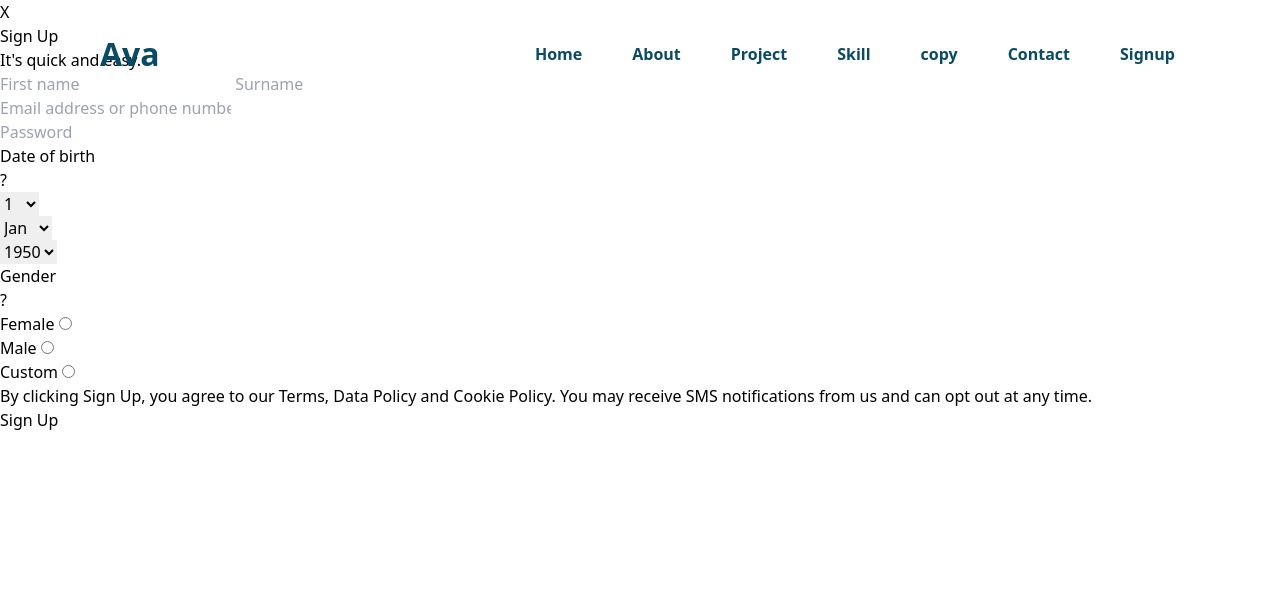
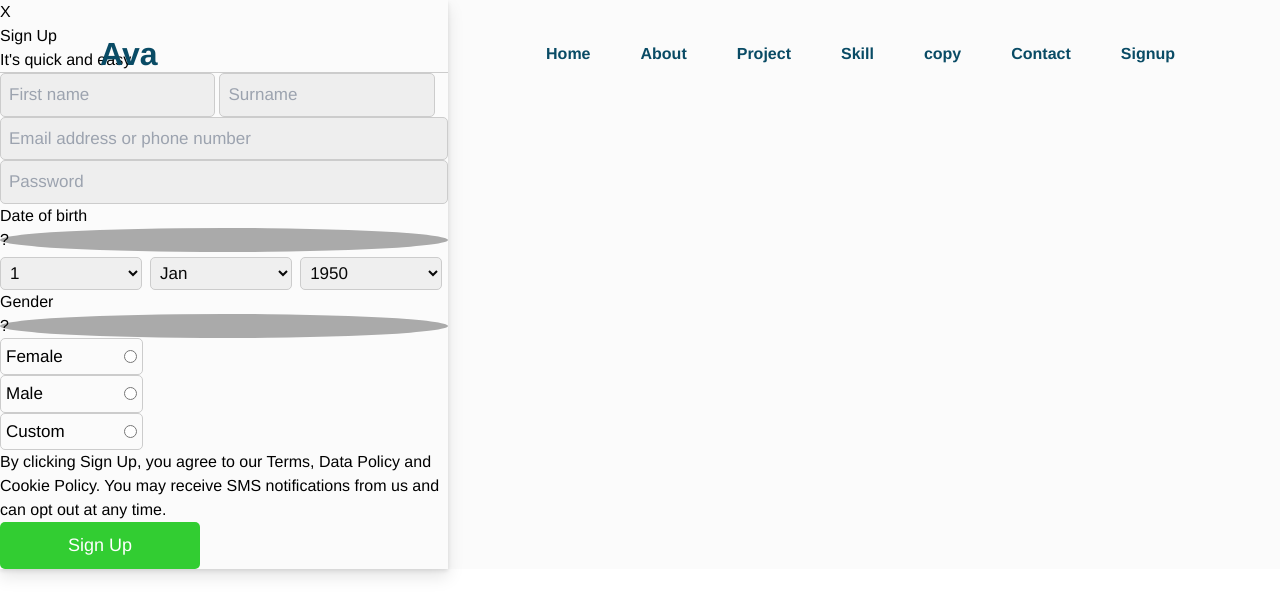
Before and after one commit to salma-anika/PortfolioSvelte, a SvelteKit app: page /signup in a window 1280 px wide. Shown: the top 616 px of the page. Built offline with nearby package versions, Linux system fonts and the light colour scheme.

Commit message:
signup page add some css ...

```diff
--- a/src/app.css
+++ b/src/app.css
@@ -149,3 +149,138 @@ div#skill h2{
 div#contact h2{
     font-family: 'Noto Serif', serif;
 }
+*{
+
+    margin: 0;
+    padding: 0;
+    box-sizing: border-box;
+    font-family: SFProDisplay-Regular, Helvetica, Arial, sans-serif;
+
+
+}
+
+
+.modal{
+
+    background-color: rgba(250,250,250,0.8);
+
+}
+.modal-signup{
+
+
+    max-width: 35%;
+
+    box-shadow: 0 2px 4px rgba(0,0,0,0.1),
+    0 8px 16px rgba(0,0,0,0.1) ;
+
+
+}
+
+.modal-signup-head{
+
+    border-bottom: 1px solid #ccc;
+}
+
+
+.modal-signup-name input[type=text]{
+
+    width: 48%;
+    padding:8px;
+    font-size: 17px;
+    border: none;
+    border: 1px solid #ccc;
+    border-radius: 5px;
+    background-color: #eee;
+}
+
+
+.modal-signup-email input[type=email]{
+
+    width: 100%;
+    padding:8px;
+    font-size: 17px;
+    border: none;
+    border: 1px solid #ccc;
+    border-radius: 5px;
+    background-color: #eee;
+}
+
+
+.modal-signup-password input[type=password]{
+
+    width: 100%;
+    padding:8px;
+    font-size: 17px;
+    border: none;
+    border: 1px solid #ccc;
+    border-radius: 5px;
+    background-color: #eee;
+}
+
+.modal-date-alert{
+
+
+    background-color: #aaa;
+
+    border-radius: 50%;
+
+
+}
+.modal-date-selection{
+
+    width: 100%;
+    margin-top: 5px;
+    display: flex;
+    justify-content: space-between;
+}
+.select-choice{
+
+    width: 33%;
+
+}
+.select-choice select{
+
+    width: 96%;
+    padding: 5px;
+    border-radius: 5px;
+    font-size: 17px;
+    border: none;
+    border: 1px solid #ccc;
+    color: #080808;
+}
+
+.modal-gender-alert{
+
+
+    background-color: #aaa;
+    border-radius: 50%;
+
+}
+
+.modal-gender-name{
+
+     width: 32%;
+     border: 1px solid #ccc;
+     padding: 5px;
+     border-radius: 5px;
+     font-size: 17px;
+     display: flex;
+     justify-content: space-between;
+     align-items: center;
+}
+
+.modal-signup-button{
+    max-width: 200px;
+
+}
+.modal-signup-button button{
+
+    width: 100%;
+    padding: 10px;
+    background-color:#32cd32;
+    color: white;
+    font-size: 18px;
+    border: none;
+    border-radius: 5px;
+    cursor: pointer;
+}
```
